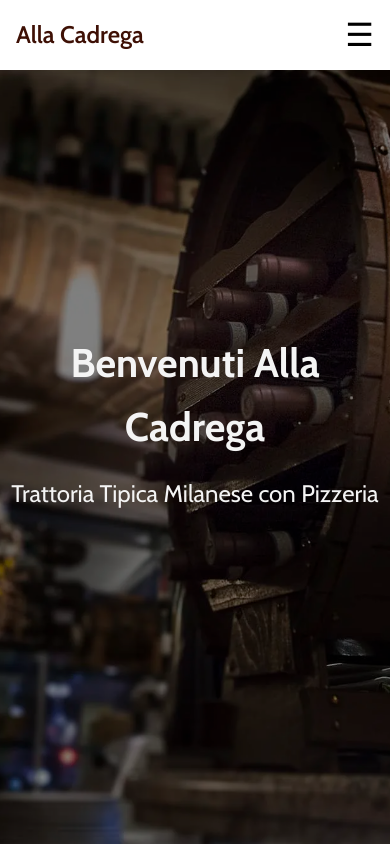
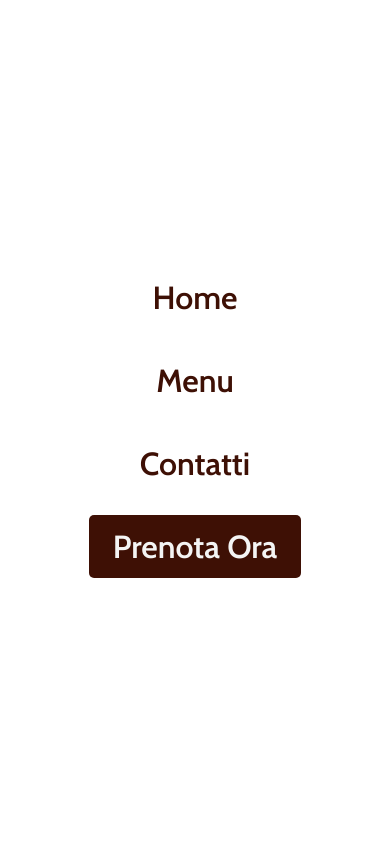
Before and after one commit to marconardon/cadrega-static, a plain HTML site: page index.html in a window 390 px wide. Both pictures are taken after a click on the button "Toggle navigation". Shown: the top 844 px of the page. Drawn offline with nearby package versions, Linux system fonts and the light colour scheme.

Commit message:
added mobile menu

```diff
--- a/js/script.js
+++ b/js/script.js
@@ -3,42 +3,44 @@ document.addEventListener('DOMContentLoaded', () => {
     // Lightbox functionality
     const lightbox = document.getElementById('lightbox');
     const lightboxImg = document.getElementById('lightbox-img');
-    const lightboxTriggers = document.querySelectorAll('.lightbox-trigger');
     const closeBtn = document.querySelector('.lightbox-close');
 
-    if (lightbox && lightboxImg && lightboxTriggers.length > 0 && closeBtn) {
-        lightboxTriggers.forEach(trigger => {
-            trigger.addEventListener('click', e => {
-                e.preventDefault();
-                const imgSrc = trigger.getAttribute('href');
-                lightboxImg.setAttribute('src', imgSrc);
-                lightbox.style.display = 'flex';
-            });
+    document.querySelectorAll('.lightbox-trigger').forEach(trigger => {
+        trigger.addEventListener('click', e => {
+            e.preventDefault();
+            lightbox.style.display = 'flex';
+            lightboxImg.src = trigger.href;
         });
+    });
 
-        const closeLightbox = () => {
+    if(closeBtn) {
+        closeBtn.addEventListener('click', () => {
             lightbox.style.display = 'none';
-            lightboxImg.setAttribute('src', ''); // Clear src for performance
-        }
+        });
+    }
 
-        closeBtn.addEventListener('click', closeLightbox);
+    if(lightbox) {
         lightbox.addEventListener('click', e => {
-            // Close lightbox if the background is clicked, but not the image itself
             if (e.target === lightbox) {
-                closeLightbox();
+                lightbox.style.display = 'none';
             }
         });
     }
 
-    // Mobile navigation toggle
-    const navToggle = document.querySelector('.mobile-nav-toggle');
+    // Mobile navigation
+    const mobileNavToggle = document.querySelector('.mobile-nav-toggle');
     const mainNav = document.querySelector('.main-nav ul');
 
-    if (navToggle && mainNav) {
-        // This is a basic toggle. A real implementation would be more complex,
-        // creating a proper mobile menu overlay.
-        navToggle.addEventListener('click', () => {
-            alert('Menu mobile da implementare!');
+    if (mobileNavToggle && mainNav) {
+        mobileNavToggle.addEventListener('click', () => {
+            mainNav.classList.toggle('active');
+        });
+
+        mainNav.querySelectorAll('a').forEach(link => {
+            link.addEventListener('click', () => {
+                mainNav.classList.remove('active');
+            });
         });
     }
+
 });
--- a/style/style.css
+++ b/style/style.css
@@ -266,12 +266,31 @@ h2 {
     h1 { font-size: 2.5rem; }
     h2 { font-size: 2rem; }
 
-    .main-nav ul {
-        display: none; /* Hide nav links by default */
+    .mobile-nav-toggle {
+        display: block; /* Show hamburger icon */
     }
 
-    .mobile-nav-toggle {
-        display: block; /* Show hamburger icon */
+    .main-nav ul {
+        display: none;
+        position: fixed;
+        top: 0;
+        left: 0;
+        width: 100%;
+        height: 100vh;
+        background-color: var(--background-color);
+        flex-direction: column;
+        justify-content: center;
+        align-items: center;
+        font-size: 2rem;
+        gap: 2rem;
+        z-index: 1000;
+        transform: translateY(-100%);
+        transition: transform 0.3s ease-in-out;
+    }
+
+    .main-nav ul.active {
+        transform: translateY(0);
+        display: flex;
     }
 
     .content-section {
```
